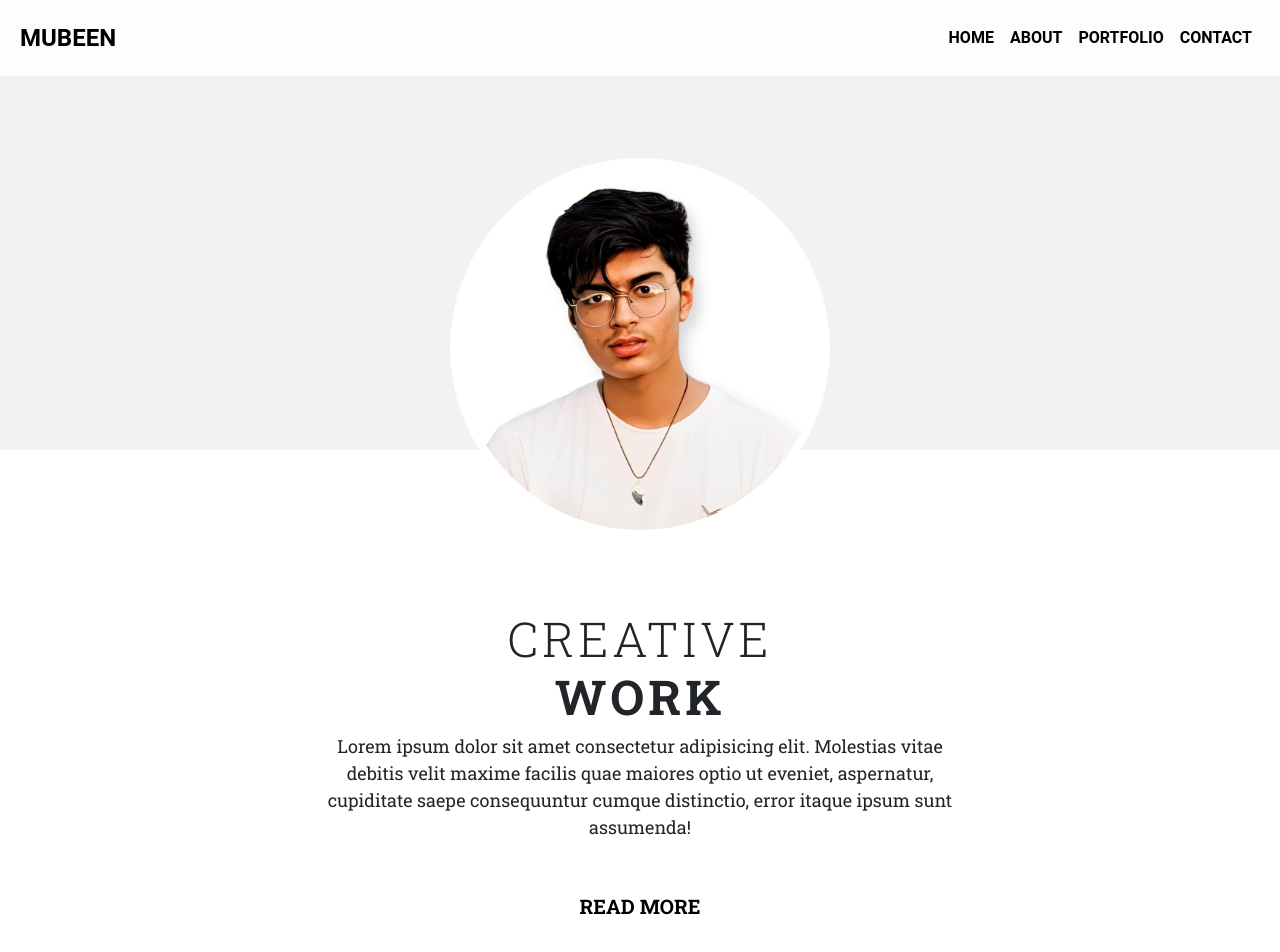
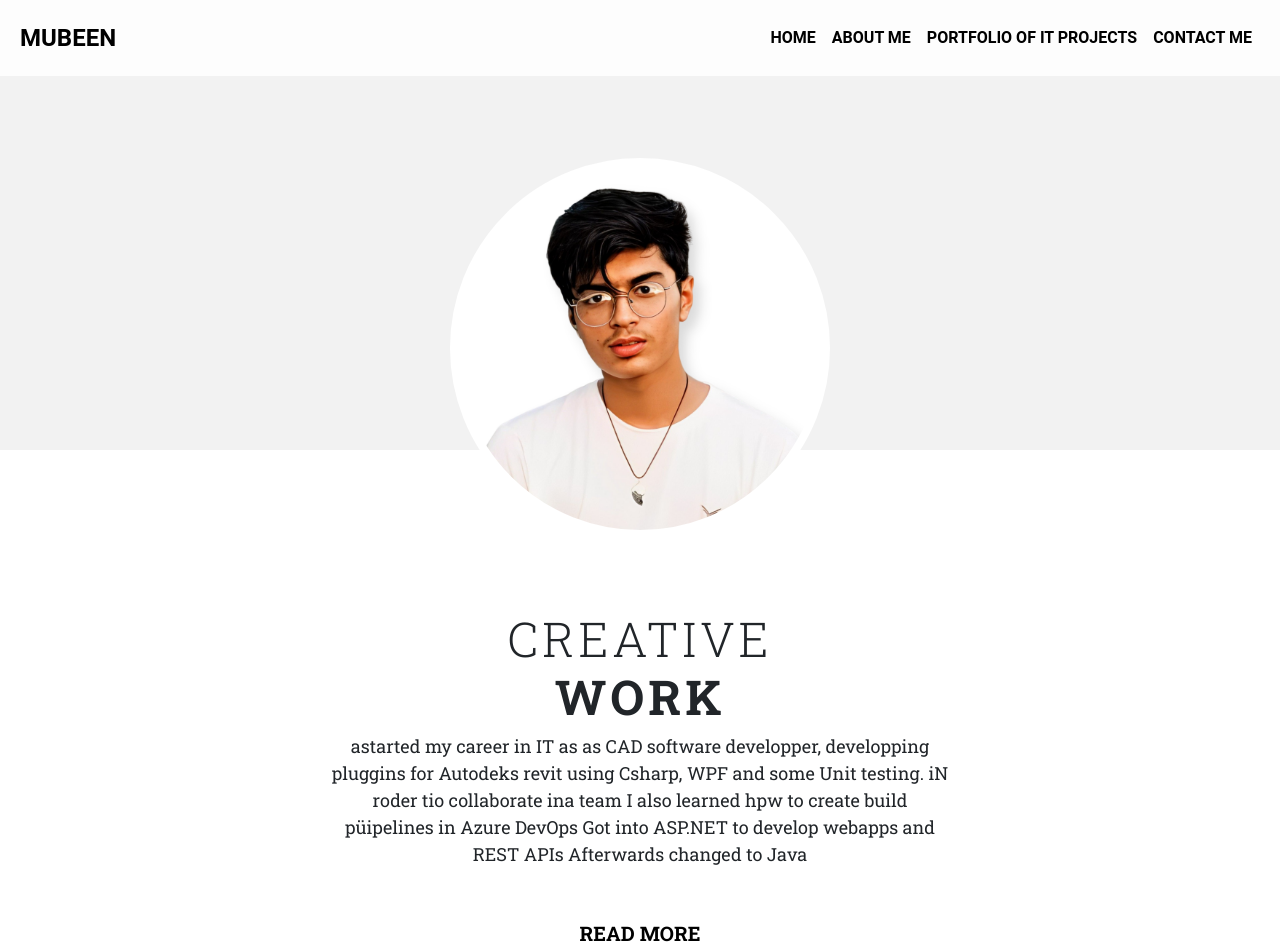
Before and after one commit to dfgind/DiegosITporfolio, a plain HTML site: page index.html in a window 1280 px wide. Shown: the top 952 px of the page. Drawn offline with nearby package versions, Linux system fonts and the light colour scheme.

Commit message:
Update index.html

```diff
--- a/index.html
+++ b/index.html
@@ -11,7 +11,7 @@
     <link rel="stylesheet" href="https://cdn.jsdelivr.net/npm/bootstrap-icons@1.8.1/font/bootstrap-icons.css">
     <link href="https://cdn.jsdelivr.net/npm/bootstrap@5.1.3/dist/css/bootstrap.min.css" rel="stylesheet"
         integrity="sha384-1BmE4kWBq78iYhFldvKuhfTAU6auU8tT94WrHftjDbrCEXSU1oBoqyl2QvZ6jIW3" crossorigin="anonymous">
-    <title>My Portfolio</title>
+    <title>Diegos Portfolio</title>
     <script src="https://cdn.jsdelivr.net/npm/bootstrap@5.1.3/dist/js/bootstrap.bundle.min.js"
         integrity="sha384-ka7Sk0Gln4gmtz2MlQnikT1wXgYsOg+OMhuP+IlRH9sENBO0LRn5q+8nbTov4+1p"
         crossorigin="anonymous"></script>
@@ -51,13 +51,13 @@
                     <a class="nav-link nav-custom-link" href="index.html">Home</a>
                 </li>
                 <li class="nav-item navigation-list">
-                    <a class="nav-link nav-custom-link" href="#about-me">About</a>
+                    <a class="nav-link nav-custom-link" href="#about-me">About me</a>
                 </li>
                 <li class="nav-item navigation-list">
-                    <a class="nav-link nav-custom-link" href="#my-portfolio">Portfolio</a>
+                    <a class="nav-link nav-custom-link" href="#my-portfolio">Portfolio of IT projects</a>
                 </li>
                 <li class="nav-item navigation-list">
-                    <a class="nav-link nav-custom-link" href="#section-contact">Contact</a>
+                    <a class="nav-link nav-custom-link" href="#section-contact">Contact me</a>
                 </li>
             </ul>
         </div>
@@ -84,9 +84,10 @@
                         Creative <span class="fw-bold primary-heading-bold">Work</span>
                     </div>
                     <div class="paragraph mx-auto mt-2">
-                        Lorem ipsum dolor sit amet consectetur adipisicing elit. Molestias vitae debitis velit maxime
-                        facilis quae maiores optio ut eveniet, aspernatur, cupiditate saepe consequuntur cumque
-                        distinctio, error itaque ipsum sunt assumenda!
+                        astarted my career in IT as as CAD software developper, developping pluggins for Autodeks revit using Csharp, WPF and some Unit testing.
+                        iN roder tio collaborate ina team I also learned hpw to create build püipelines in Azure DevOps
+                        Got into ASP.NET to develop webapps and REST APIs
+                        Afterwards changed to Java
                     </div>
                     <a type="button" class="section-2-button fw-bold">Read More</a>
                 </div>
```
